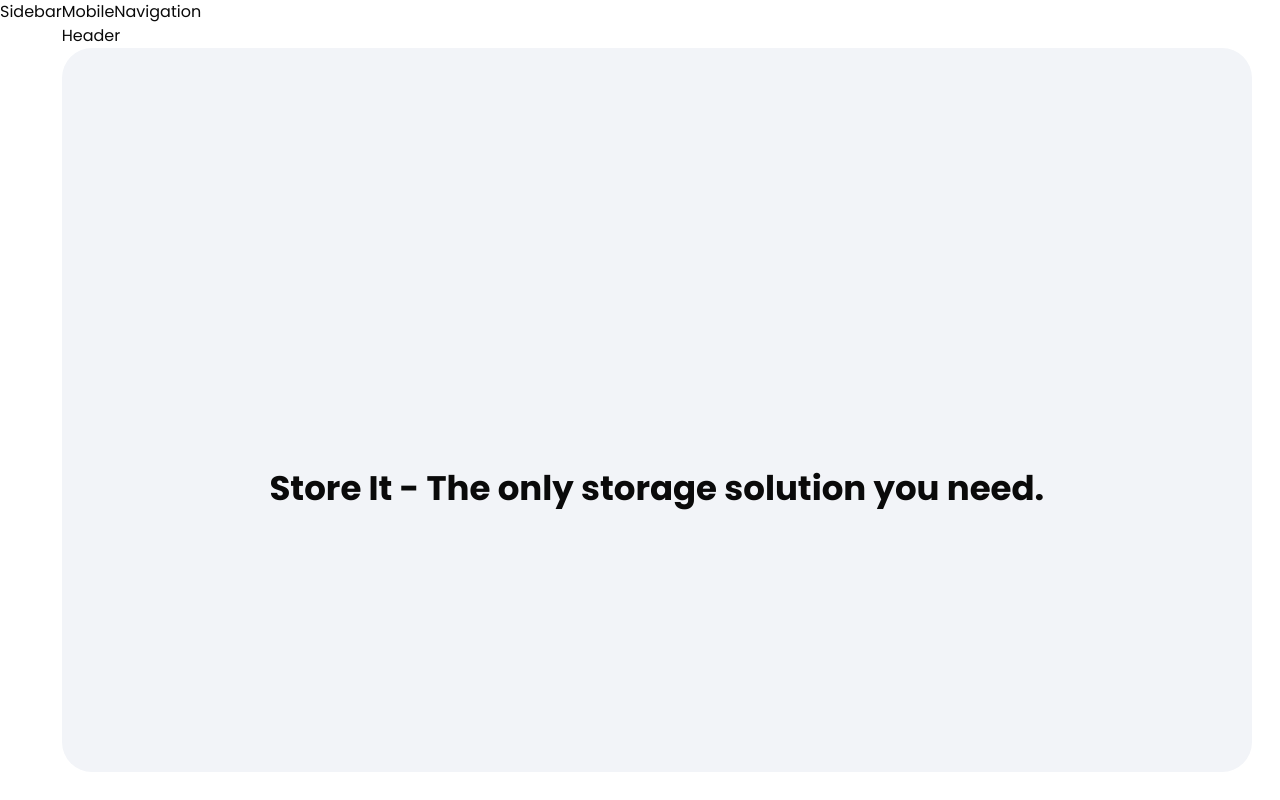
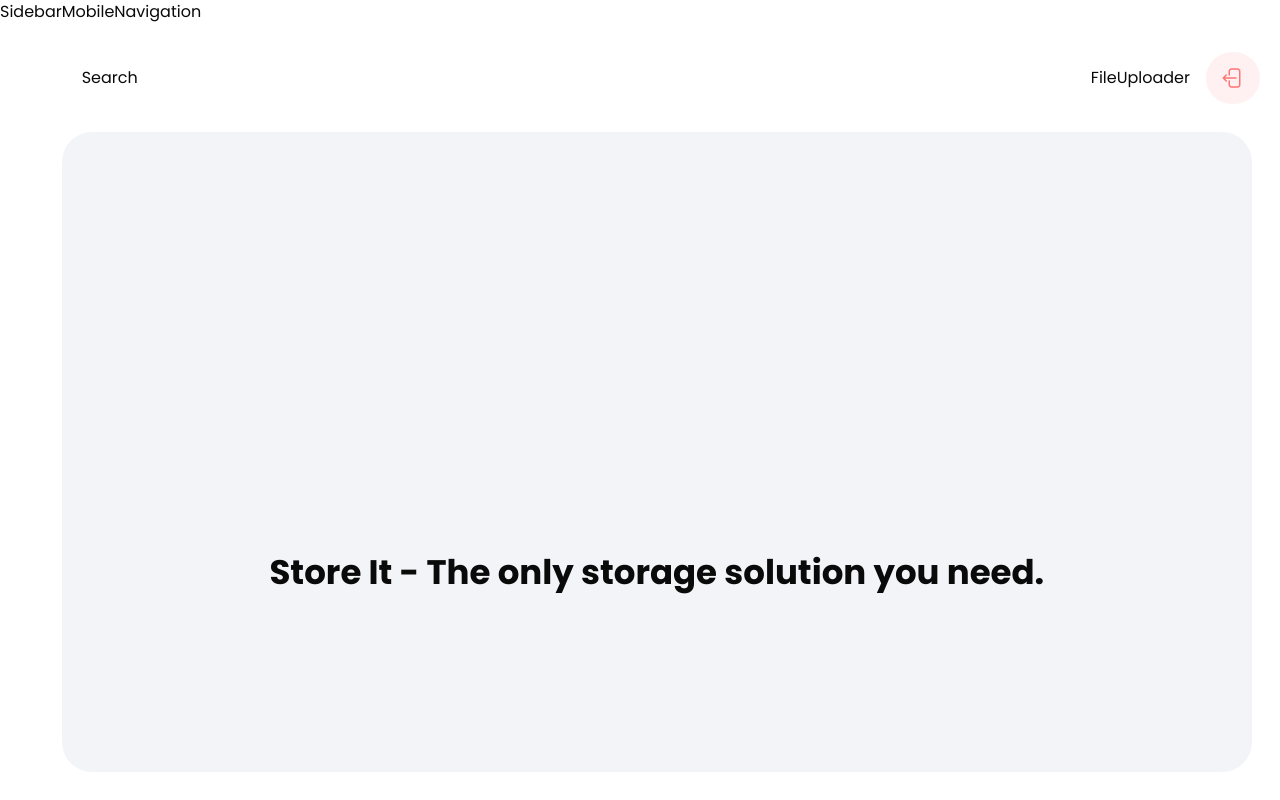
Before and after one commit to bear320/store-it, a Next.js app: page / in a window 1280 px wide. Built offline with nearby package versions, Linux system fonts and the light colour scheme.

Commit message:
feat: 🎸 Set up Header & create Search and FileUploader

```diff
--- /dev/null
+++ b/src/components/FileUploader.tsx
@@ -0,0 +1,7 @@
+import React from "react";
+
+const FileUploader = () => {
+  return <div>FileUploader</div>;
+};
+
+export default FileUploader;
--- a/src/components/Header.tsx
+++ b/src/components/Header.tsx
@@ -1,7 +1,31 @@
 import React from "react";
+import Image from "next/image";
+import Search from "./Search";
+import FileUploader from "./FileUploader";
+import { Button } from "./ui/button";
 
 const Header = () => {
-  return <div>Header</div>;
+  return (
+    <header className="header">
+      <Search />
+
+      <div className="header-wrapper">
+        <FileUploader />
+
+        <form>
+          <Button type="submit" className="sign-out-button">
+            <Image
+              src="/assets/icons/logout.svg"
+              alt="Logout"
+              width={24}
+              height={24}
+              className="w-6"
+            />
+          </Button>
+        </form>
+      </div>
+    </header>
+  );
 };
 
 export default Header;
--- /dev/null
+++ b/src/components/Search.tsx
@@ -0,0 +1,7 @@
+import React from "react";
+
+const Search = () => {
+  return <div>Search</div>;
+};
+
+export default Search;
```
